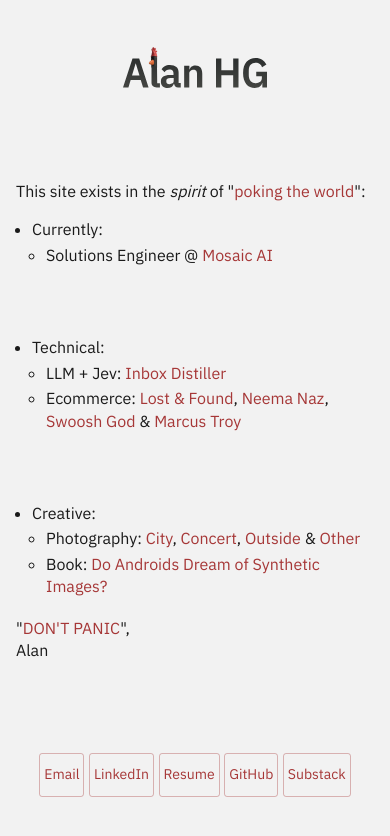
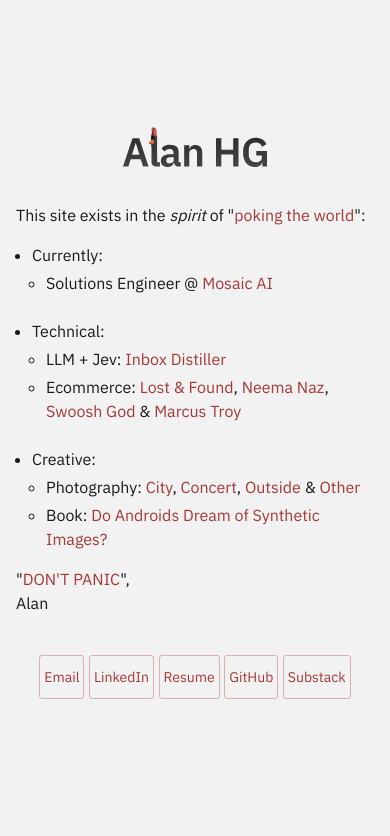
Before and after one commit to hg-alan/alanhgcom, a Next.js app: page / in a window 390 px wide. Shown: the top 836 px of the page. Built offline with nearby package versions, Linux system fonts and the light colour scheme.

Commit message:
Preserve typographic grouping with bounded responsive spacing

```diff
--- a/src/app/globals.css
+++ b/src/app/globals.css
@@ -37,74 +37,81 @@
 }
 
 .home {
+  /* Let major gaps breathe between short and tall viewports, then cap them.
+     The remaining space belongs around the composition, not inside the text. */
+  --home-space-step: clamp(0rem, calc(2.5dvh - 0.75rem), 0.5rem);
+  --home-text-gap: calc(0.5rem + var(--home-space-step));
+  --home-section-gap: calc(0.5rem + 2 * var(--home-space-step));
+  --home-header-gap: calc(0.75rem + 3 * var(--home-space-step));
+  --home-footer-gap: calc(1rem + 3 * var(--home-space-step));
   display: flex;
   flex-direction: column;
   align-items: center;
   min-height: 100vh;
   min-height: 100dvh;
-  padding-block: 1rem;
+  padding-block: 0.5rem;
+  line-height: 1.5;
 }
 
-/* Share spare height between the page edges and the content's major gaps.
-   Intrinsic content heights win on short screens and when text is enlarged. */
+/* A little more space below gives the whole page an optical centre.
+   These spacers collapse when content needs to scroll. */
 .home::before,
 .home::after {
   content: "";
   flex: 1 0 0;
 }
 
-.home > .site-header,
-.home-links {
+.home::after {
+  flex-grow: 1.15;
+}
+
+.home > .site-header {
   flex-shrink: 0;
+  margin: 0 0 var(--home-header-gap);
+}
+
+.home > .site-header a {
+  display: block;
+  line-height: 0;
 }
 
 .home-content {
   display: flex;
   flex-direction: column;
-  flex: 6 0 auto;
-  gap: 1rem;
+  flex-shrink: 0;
+  gap: var(--home-text-gap);
   width: 100%;
   max-width: 600px;
-  padding: 1rem;
-}
-
-.home-content::before,
-.home-content::after {
-  content: "";
-  flex: 1 0 0;
+  padding-inline: 1rem;
 }
 
 .home-content p {
-  flex-shrink: 0;
   margin: 0;
 }
 
 .home-sections {
   display: flex;
   flex-direction: column;
-  justify-content: space-between;
-  flex: 2 0 auto;
-  gap: 1rem;
+  gap: var(--home-section-gap);
+  list-style: disc outside;
   margin: 0;
-  list-style: disc outside;
-}
-
-.home-sections > li {
-  flex-shrink: 0;
+  padding-left: 1rem;
 }
 
 .home-sections ul {
-  padding-left: 15px;
+  padding-left: 0.875rem;
+  margin-block: 0;
 }
 
 .home-sections ul li {
-  margin: 0.375rem 0;
+  margin-top: 0.25rem;
 }
 
 .home-links {
-  width: calc(100% - 1.5rem);
+  flex-shrink: 0;
+  width: calc(100% - 1rem);
   max-width: 600px;
-  margin-top: 2rem;
+  margin-top: var(--home-footer-gap);
 }
 
 .home-links ul {
@@ -137,40 +144,19 @@
 }
 
 @media (max-width: 600px), (max-height: 740px) {
-  .home {
-    line-height: 1.4;
-    padding: 0.5rem 0;
-  }
-
-  .home > .site-header {
-    margin: 0 0 0.25rem;
-  }
-
   .home > .site-header img {
     width: 144px;
     height: auto;
   }
+}
 
-  .home-content {
-    gap: 0.5rem;
-    padding: 0.5rem 1rem;
-  }
-
-  .home-sections {
-    gap: 0.5rem;
-    padding-left: 1rem;
-  }
-
-  .home-sections ul {
-    padding-left: 0.875rem;
+@media (max-height: 600px) {
+  .home {
+    line-height: 1.4;
   }
 
   .home-sections ul li {
-    margin: 0.1875rem 0;
-  }
-
-  .home-links {
-    margin-top: 0.5rem;
+    margin-top: 0.1875rem;
   }
 }
 
@@ -183,22 +169,14 @@
   .home > .site-header img {
     width: 120px;
   }
-
-  .home-content {
-    gap: 0.375rem;
-    padding-block: 0;
-  }
-}
-
-@media (min-height: 650px) {
-  .home-content {
-    gap: 1rem;
-  }
 }
 
 @media (min-width: 560px) and (max-height: 500px) {
   .home {
-    padding: 0.25rem 0;
+    --home-text-gap: 0.25rem;
+    --home-header-gap: 0.25rem;
+    --home-footer-gap: 0.5rem;
+    padding-block: 0.25rem;
     line-height: 1.3;
   }
 
@@ -208,11 +186,6 @@
 
   .home-content {
     max-width: 760px;
-    padding: 0 1rem;
-  }
-
-  .home-content {
-    gap: 0.125rem;
   }
 
   .home-sections {
@@ -231,11 +204,6 @@
     display: inline;
     padding: 0;
     margin: 0;
-  }
-
-  .home-sections > li + li,
-  .home-links {
-    margin-top: 0;
   }
 
   .home-signoff br {
```
